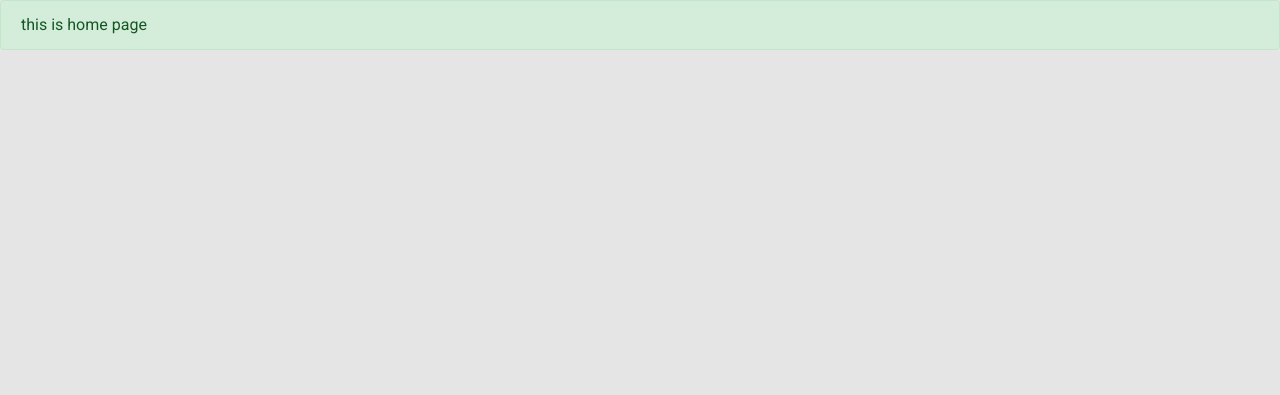
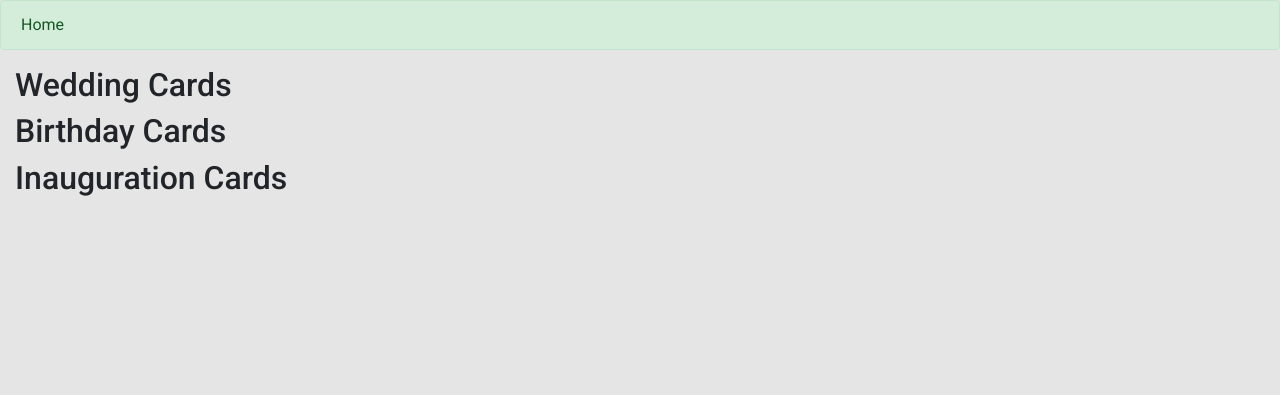
Before and after one commit to sourabhraikwar/e_invite, a Django app: page / in a window 1280 px wide. Shown: the part 56-451 px from the top of the page. Run offline with Django 3.2, Linux system fonts and the light colour scheme; data that the repository does not hold is empty; some libraries are stand-ins or nearby versions.

Commit message:
home page updated

```diff
--- a/invi_cards/views.py
+++ b/invi_cards/views.py
@@ -5,13 +5,16 @@ from django.conf import settings
 from .forms import *
 from django.http import HttpResponse
 from .models import *
+from dashboard.models import addCards
 from django.contrib.auth.models import User
 from django.shortcuts import get_object_or_404
 # Create your views here.
 
 def home(request):
+	cards_data = addCards.objects.all()
 	context = {
-		'title': 'Home'
+		'title': 'Home',
+		'cards_data': cards_data
 	}
 	return render(request, 'invi_cards/home.html', context)
 
--- a/templates/invi_cards/home.html
+++ b/templates/invi_cards/home.html
@@ -1,6 +1,46 @@
 {% extends 'base.html' %}
 <div class="card_wr">
 {% block content %}
- <div class="alert alert-success">this is home page</div>
+ <div class="alert alert-success">Home</div>
+
+ <div class="container-fluid">
+ 	<h2>Wedding Cards</h2>
+			<div class="row">
+
+				{% for x in cards_data %}
+					{% if x.category == 'wedding' %}
+						<div class="col-md-4 p-4">
+							<a href="{% url 'edit_card' x.id %}">
+								<img src="{{x.image.url}}" class="img-fluid card_view pointer">
+							</a>
+						</div>
+					{% endif %}
+				{% endfor %}
+			</div>
+			<h2>Birthday Cards</h2>
+			<div class="row">
+				{% for x in cards_data %}
+					{% if x.category == 'birthday' %}
+						<div class="col-md-4 p-4">
+							<a href="{% url 'edit_card' x.id %}">
+								<img src="{{x.image.url}}" class="img-fluid card_view pointer">
+							</a>
+						</div>
+					{% endif %}
+				{% endfor %}
+			</div>
+			<h2>Inauguration Cards</h2>
+			<div class="row">
+				{% for x in cards_data %}
+					{% if x.category == 'inauguration' %}
+						<div class="col-md-4 p-4">
+							<a href="{% url 'edit_card' x.id %}">
+								<img src="{{x.image.url}}" class="img-fluid card_view pointer">
+							</a>
+						</div>
+					{% endif %}
+				{% endfor %}
+			</div>
+		</div>
 
 {% endblock%}
```
Also changed, not shown: media/uploads/image/2019/02/04/card1.png (added), media/uploads/image/2019/02/04/card2.png (added), media/uploads/image/2019/02/04/card3.png (added), media/uploads/image/2019/02/04/card4.png (added), media/uploads/image/2019/02/04/card4_0f47KPm.png (added), media/uploads/jsfiles/2019/02/04/card1.png (added), media/uploads/jsfiles/2019/02/04/card2.png (added), media/uploads/jsfiles/2019/02/04/card3.png (added), media/uploads/jsfiles/2019/02/04/card4.png (added), media/uploads/jsfiles/2019/02/04/card4_MYkXOCx.png (added).
